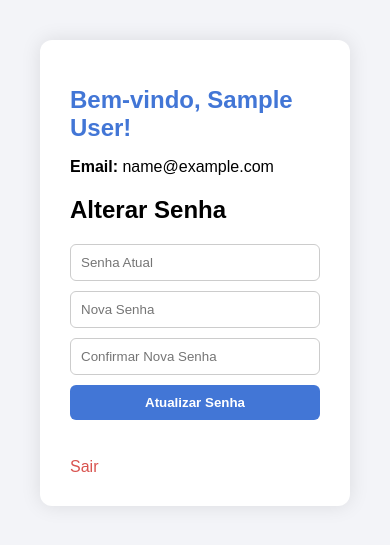
After one commit to GuilhermeLencina/MonkeyTools, a Flask app: page /user-settings in a window 390 px wide. The commit adds this page. Shown: the top 545 px of the page. Run offline with Flask 3, Linux system fonts and the light colour scheme; the visitor is signed in with stand-in values (Sample User, id 1); data comes from the database, SQL or seed files in the repository; both versions use the stored data as it was after the commit.

Commit message:
feat(auth): complete implementation of authentication flow and user dashboard
- Added full login, registration, and password recovery system using Flask and Flask-Login
- Fixed post-login redirection to /home page
- Implemented `home.html` with interactive sidebar and current user info
- Fixed context issue by replacing `current_user` with `user` in the home template
- Enhanced login modal with neon accent, updated color palette, and smooth UI effects
- Login modal now opens by default on page load (no need to click Login button)
- General improvements in layout responsiveness and visual polish.

```diff
--- a/config.py
+++ b/config.py
@@ -5,6 +5,6 @@ from dotenv import load_dotenv
 load_dotenv()
 
 class Config:
-    SECRET_KEY = os.getenv("SECRET_KEY")
-    SQLALCHEMY_DATABASE_URI = 'sqlite:///database.db'
+    SECRET_KEY = os.getenv('SECRET_KEY')
+    SQLALCHEMY_DATABASE_URI = os.getenv('DATABASE_URL')
     SQLALCHEMY_TRACK_MODIFICATIONS = False
--- a/main.py
+++ b/main.py
@@ -1,38 +1,58 @@
+# main.py
+
 # Bibliotecas padrão
 import os
+import re
+from itsdangerous import URLSafeTimedSerializer, SignatureExpired, BadSignature
 
 # Bibliotecas de terceiros
 from flask import Flask, render_template, request, redirect, flash, url_for
 from flask_login import LoginManager, login_user, login_required, logout_user, current_user
 from dotenv import load_dotenv
 from werkzeug.security import generate_password_hash, check_password_hash
-import re
 
 # Módulos locais
 from models import User
 from database import database
 from config import Config
+from email_utils import send_reset_email  # Envio de email real
 
-# Inicialização da aplicação Flask
+# Inicialização do app
+load_dotenv()
 app = Flask(__name__)
 app.config.from_object(Config)
+
+# Setup do banco e login
+database.init_app(app)
 loginManager = LoginManager(app)
 loginManager.login_view = 'index'
 
-# Inicialização do banco de dados com a aplicação
-database.init_app(app)
+# Token Serializer para redefinição de senha
+serializer = URLSafeTimedSerializer(app.config["SECRET_KEY"])
 
-# Carregador de usuário (apartir do ID obtem as informações)
+# Carregador de usuário para o Flask-Login
 @loginManager.user_loader
-def user_loader(id):
-    user = database.session.query(User).filter_by(id=id).first()
-    return user
+def user_loader(user_id):
+    return database.session.query(User).filter_by(id=user_id).first()
 
-# Rotas
+# Página inicial
 @app.route('/')
 def index():
     return render_template('index.html')
 
+# Página home (pós login)
+@app.route('/home')
+@login_required
+def home():
+    return render_template('home.html', user=current_user)
+
+# Página de configurações do usuário (opcional)
+@app.route('/user-settings')
+@login_required
+def user_settings():
+    return render_template('user-settings.html', user=current_user)
+
+# Login
 @app.route('/signIn', methods=['POST'])
 def sign_in():
     email = request.form.get('email')
@@ -43,13 +63,14 @@ def sign_in():
         return redirect(url_for('index'))
 
     user = database.session.query(User).filter_by(email=email).first()
-    if not user or not check_password_hash(user.password, password):
-        flash("Email ou senha incorretos!", "error")
+    if not user or not check_password_hash(user.password_hash, password):
+        flash("Email ou senha incorretos!", "danger")
         return redirect(url_for('index'))
 
     login_user(user)
     return redirect(url_for('home'))
 
+# Registro
 @app.route('/signUp', methods=['POST'])
 def sign_up():
     name = request.form.get('name')
@@ -66,7 +87,7 @@ def sign_up():
         return redirect(url_for('index'))
 
     if User.query.filter_by(email=email).first():
-        flash("Email já cadastrado!", "error")
+        flash("Email já cadastrado!", "danger")
         return redirect(url_for('index'))
 
     if len(password) < 6:
@@ -74,28 +95,105 @@ def sign_up():
         return redirect(url_for('index'))
 
     hashed_password = generate_password_hash(password)
-    new_user = User(name=name, email=email, password=hashed_password)
+    new_user = User(name=name, email=email, password_hash=hashed_password)
 
     database.session.add(new_user)
     database.session.commit()
 
-    flash("Conta criada com sucesso!", "success")
+    flash("Conta criada com sucesso! Faça login.", "success")
     return redirect(url_for('index'))
 
-@app.route('/home')
+# Trocar senha após login
+@app.route('/change-password', methods=['POST'])
 @login_required
-def home():
-    return render_template('home.html')
+def change_password():
+    current_password = request.form.get('current_password')
+    new_password = request.form.get('new_password')
+    confirm_password = request.form.get('confirm_password')
 
+    if not check_password_hash(current_user.password_hash, current_password):
+        flash("Senha atual incorreta!", "danger")
+        return redirect(url_for('user_settings'))
+
+    if new_password != confirm_password:
+        flash("Nova senha e confirmação não conferem.", "warning")
+        return redirect(url_for('user_settings'))
+
+    if len(new_password) < 6:
+        flash("A nova senha deve ter pelo menos 6 caracteres!", "warning")
+        return redirect(url_for('user_settings'))
+
+    current_user.password_hash = generate_password_hash(new_password)
+    database.session.commit()
+    flash("Senha atualizada com sucesso!", "success")
+    return redirect(url_for('user_settings'))
+
+# Logout
 @app.route('/logout')
 @login_required
 def logout():
     logout_user()
     return redirect(url_for('index'))
 
+# Esqueci minha senha - Solicitar reset
+@app.route('/forgot-password', methods=['GET', 'POST'])
+def forgot_password():
+    if request.method == 'POST':
+        email = request.form.get('email')
+        user = database.session.query(User).filter_by(email=email).first()
+
+        if user:
+            token = serializer.dumps(email, salt="recover-password")
+            reset_link = url_for('reset_password', token=token, _external=True)
+            send_reset_email(user.email, reset_link)
+            flash('Instruções de recuperação de senha foram enviadas para seu email!', 'success')
+        else:
+            flash('Email não encontrado.', 'danger')
+
+        return redirect(url_for('index'))
+
+    return render_template('index.html')  # fallback para GET
+
+# Redefinir senha via link
+@app.route('/reset-password/<token>', methods=['GET', 'POST'])
+def reset_password(token):
+    try:
+        email = serializer.loads(token, salt="recover-password", max_age=3600)
+    except (SignatureExpired, BadSignature):
+        flash('O link expirou ou é inválido.', 'danger')
+        return redirect(url_for('index'))
+
+    if request.method == 'POST':
+        password = request.form.get('password')
+        confirm_password = request.form.get('confirm_password')
+
+        if not password or not confirm_password:
+            flash('Preencha todos os campos!', 'warning')
+            return redirect(request.url)
+
+        if password != confirm_password:
+            flash('As senhas não conferem!', 'warning')
+            return redirect(request.url)
+
+        if len(password) < 6:
+            flash('A senha deve ter no mínimo 6 caracteres!', 'warning')
+            return redirect(request.url)
+
+        user = database.session.query(User).filter_by(email=email).first()
+        if user:
+            user.password_hash = generate_password_hash(password)
+            database.session.commit()
+            flash('Senha atualizada com sucesso! Faça login.', 'success')
+        else:
+            flash('Usuário não encontrado.', 'danger')
+
+        return redirect(url_for('index'))
+
+    return render_template('reset_password.html', token=token)
+
 # Execução
 if __name__ == '__main__':
     with app.app_context():
         database.create_all()
 
-    app.run(debug=True)
+    app.run(debug=True, host="127.0.0.1", port=5050)
--- /dev/null
+++ b/requirements.txt
@@ -0,0 +1,6 @@
+flask
+flask-login
+python-dotenv
+werkzeug
+itsdangerous
+psycopg2-binary
--- /dev/null
+++ b/static/css/user-settings.css
@@ -0,0 +1,57 @@
+body {
+    font-family: 'Poppins', sans-serif;
+    background: #f3f4f8;
+    margin: 0;
+    padding: 40px;
+    display: flex;
+    justify-content: center;
+  }
+
+  .user-settings-container {
+    background: white;
+    padding: 30px;
+    border-radius: 12px;
+    box-shadow: 0 0 20px rgba(0,0,0,0.1);
+    max-width: 400px;
+    width: 100%;
+  }
+
+  h1 {
+    color: #4276d6;
+    font-size: 24px;
+    margin-bottom: 10px;
+  }
+
+  form {
+    display: flex;
+    flex-direction: column;
+    gap: 10px;
+    margin-top: 20px;
+  }
+
+  input {
+    padding: 10px;
+    border: 1px solid #ccc;
+    border-radius: 6px;
+  }
+
+  button {
+    background: #4276d6;
+    color: white;
+    padding: 10px;
+    border: none;
+    border-radius: 6px;
+    cursor: pointer;
+    font-weight: bold;
+  }
+
+  .logout-link {
+    display: inline-block;
+    margin-top: 20px;
+    color: #d9534f;
+    text-decoration: none;
+  }
+
+  .logout-link:hover {
+    text-decoration: underline;
+  }
--- a/templates/home.html
+++ b/templates/home.html
@@ -23,7 +23,7 @@
                     </span>
 
                     <div class="text header-text">
-                        <span class="name">{{current_user.name[:10]}}</span>
+                        <span class="name">{{ user.name[:10] }}</span>
                         <span class="profession">Web Developer</span>
                     </div>
 
--- /dev/null
+++ b/templates/user-settings.html
@@ -0,0 +1,25 @@
+<!DOCTYPE html>
+<html lang="pt-br">
+<head>
+  <meta charset="UTF-8">
+  <title>Configurações do Usuário</title>
+  <link rel="stylesheet" href="{{ url_for('static', filename='css/user-settings.css') }}">
+</head>
+<body>
+  <div class="user-settings-container">
+    <h1>Bem-vindo, {{ user.name }}!</h1>
+    <p><strong>Email:</strong> {{ user.email }}</p>
+
+    <h2>Alterar Senha</h2>
+    <form action="/change-password" method="POST">
+      <input type="password" name="current_password" placeholder="Senha Atual" required>
+      <input type="password" name="new_password" placeholder="Nova Senha" required>
+      <input type="password" name="confirm_password" placeholder="Confirmar Nova Senha" required>
+      <button type="submit">Atualizar Senha</button>
+    </form>
+
+    <br>
+    <a href="/logout" class="logout-link">Sair</a>
+  </div>
+</body>
+</html>
```
Also changed, not shown: email_utils.py (added, +43 -0 lines), models.py (+12 -5 lines), static/css/index.css (+64 -113 lines), static/javaScripts/login.js (+70 -12 lines), templates/forgot_password.html (added, +26 -0 lines), templates/index.html (+22 -28 lines), templates/reset_password.html (added, +29 -0 lines), instance/database.db (added), 1 other file.
